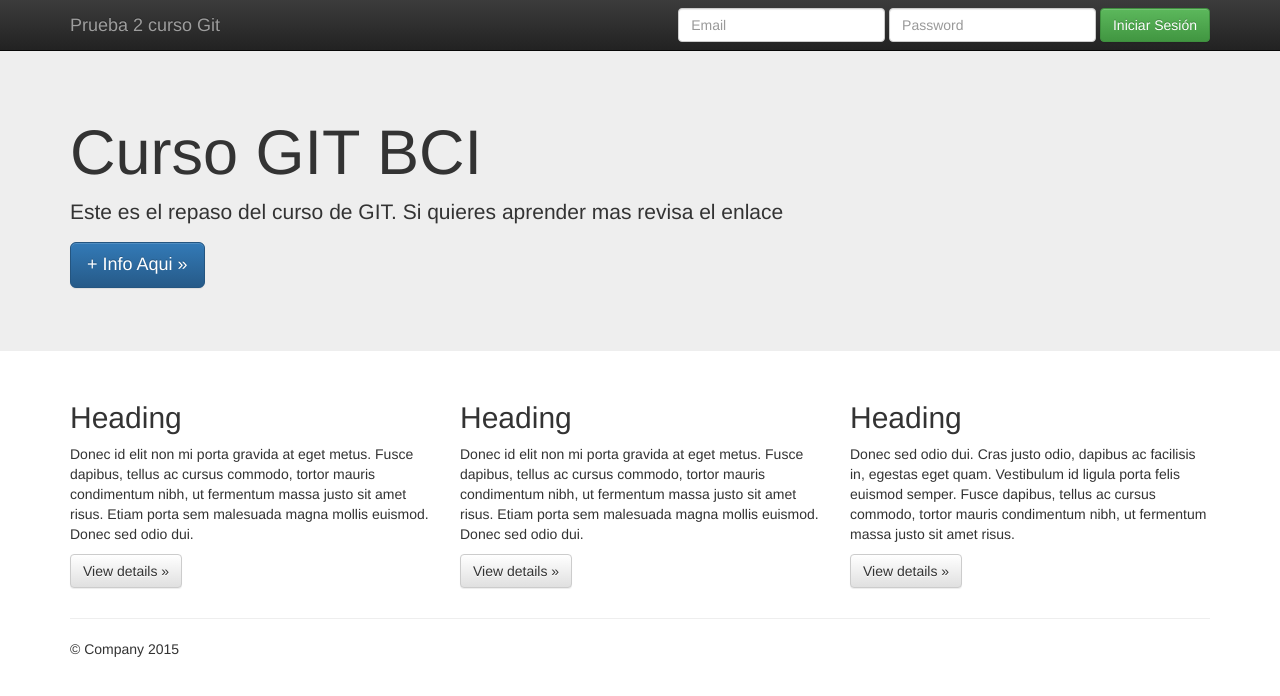
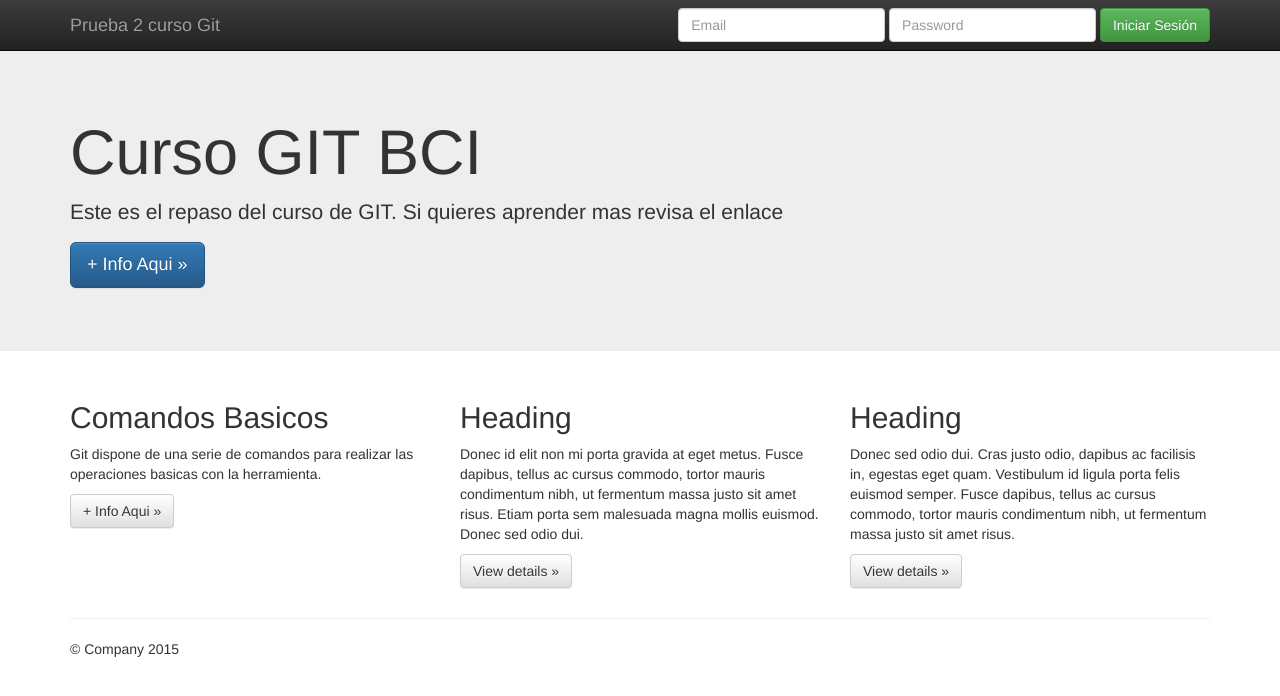
Before and after one commit to xumingo25/DemoPrueba2, a plain HTML site: page index.html in a window 1280 px wide. Drawn offline with nearby package versions, Linux system fonts and the light colour scheme.

Commit message:
Se actualiza template del proyecto. Se agrega funcionalidad de comandos basicos

```diff
--- a/index.html
+++ b/index.html
@@ -65,9 +65,9 @@
       <!-- Example row of columns -->
       <div class="row">
         <div class="col-md-4">
-          <h2>Heading</h2>
-          <p>Donec id elit non mi porta gravida at eget metus. Fusce dapibus, tellus ac cursus commodo, tortor mauris condimentum nibh, ut fermentum massa justo sit amet risus. Etiam porta sem malesuada magna mollis euismod. Donec sed odio dui. </p>
-          <p><a class="btn btn-default" href="#" role="button">View details &raquo;</a></p>
+          <h2>Comandos Basicos</h2>
+          <p>Git dispone de una serie de comandos para realizar las operaciones basicas con la herramienta.</p>
+          <p><a class="btn btn-default" href="#" role="button">+ Info Aqui &raquo;</a></p>
         </div>
         <div class="col-md-4">
           <h2>Heading</h2>
```
